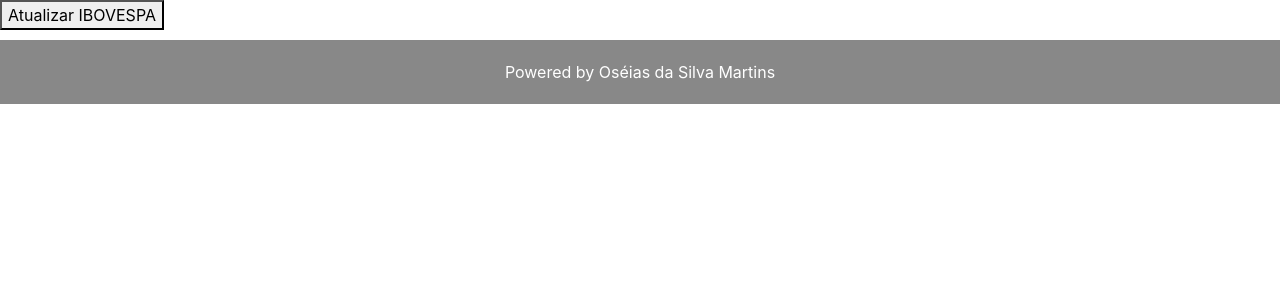
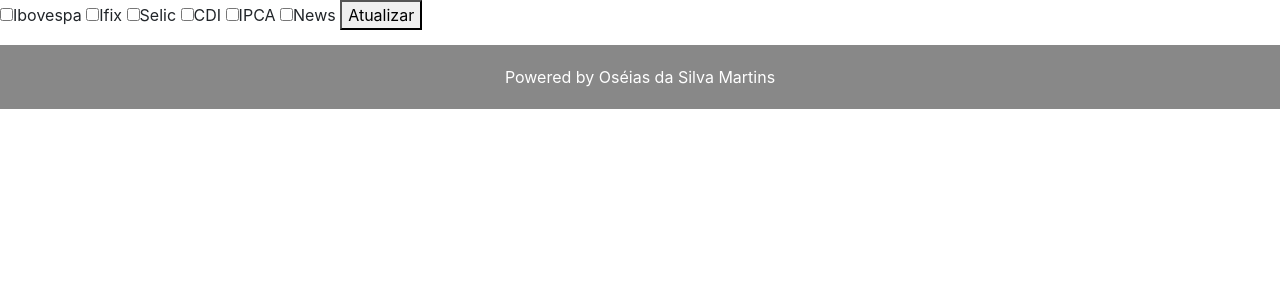
Before and after one commit to ozmartins/cs50-final-project-flask, a Flask app: page /admin in a window 1280 px wide. Shown: the part 58-358 px from the top of the page. Run offline with Flask 2, Linux system fonts and the light colour scheme; parts of the project's set-up code (start-up, migrations or seed data) failed here and were passed over; some libraries are stand-ins or nearby versions.

Commit message:
admin panel

```diff
--- a/application.py
+++ b/application.py
@@ -10,7 +10,7 @@ from datetime import datetime
 from helpers import apology
 from indicators import get_market_indicators, get_market_news
 from stocks import get_orderby_criterias, get_filters, get_stock_list
-from admin import update_ibovespa
+from admin import update_ibovespa, update_ifix, update_news, update_cdi, update_selic, update_ipca
 
 
 # Configure application
@@ -35,22 +35,22 @@ app.config["SESSION_TYPE"] = "filesystem"
 Session(app)
 
 
-@app.route("/")
+@app.route("/", methods=["GET"])
 def index():
     return render_template("index.html", indicators=get_market_indicators(), news=get_market_news())
 
 
-@app.route("/stocks-grid")
+@app.route("/stocks-grid", methods=["GET"])
 def stocks_grid():
     return render_template("stocks-grid.html", orderby_criterias=get_orderby_criterias(), filters=get_filters(), stock_list=get_stock_list())
 
 
-@app.route("/stocks-list")
+@app.route("/stocks-list", methods=["GET"])
 def stocks_list():
     return render_template("stocks-list.html", orderby_criterias=get_orderby_criterias(), filters=get_filters(), stock_list=get_stock_list())
 
 
-@app.route("/stock/<symbol>")
+@app.route("/stock/<symbol>", methods=["GET"])
 def stock(symbol=""):
     return render_template("stock.html")
 
@@ -63,11 +63,28 @@ def errorhandler(e):
 
 @app.route("/admin", methods=["GET", "POST"])
 def admin():
-    if request.method=="GET":
+    if request.method == "GET":
         return render_template("admin.html")
-    elif request.method=="POST":
-        update_ibovespa()
-        return redirect("/admin")
+    elif request.method == "POST":
+        if request.form.get("ibovespa")=="on":
+            update_ibovespa()
+            print("ibovespa")
+        if request.form.get("ifix")=="on":
+            update_ifix()
+            print("ifix")
+        if request.form.get("selic")=="on":
+            update_selic()
+            print("selic")
+        if request.form.get("cdi")=="on":
+            update_cdi()
+            print("cdi")
+        if request.form.get("ipca")=="on":
+            update_ipca()
+            print("ipca")
+        if request.form.get("news")=="on":
+            update_news()
+            print("news")
+        return redirect("/")
 
 
 # Listen for errors
--- a/templates/admin.html
+++ b/templates/admin.html
@@ -5,6 +5,12 @@
 
 {% block main %}
 <form action="/admin" method="POST">
-  <button type="submit">Atualizar IBOVESPA</button>
+  <input type="checkbox" name="ibovespa"/><label for="ibovespa">Ibovespa</label>
+  <input type="checkbox" name="ifix"/><label for="ifix">Ifix</label>
+  <input type="checkbox" name="selic"/><label for="selic">Selic</label>
+  <input type="checkbox" name="cdi"/><label for="cdi">CDI</label>
+  <input type="checkbox" name="ipca"/><label for="ipca">IPCA</label>
+  <input type="checkbox" name="news"/><label for="news">News</label>
+  <button type="submit">Atualizar</button>
 </form>
 {% endblock %}
```
Also changed, not shown: db/cs50.db.
